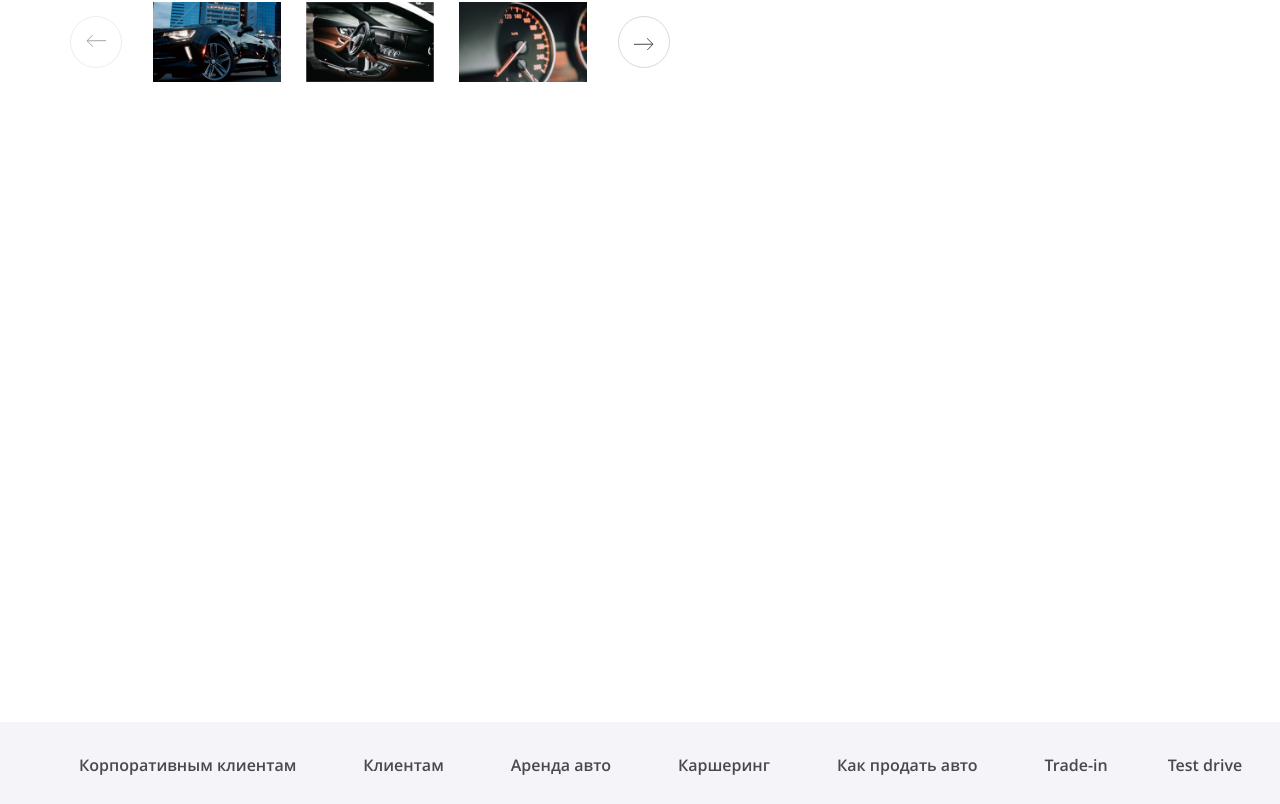
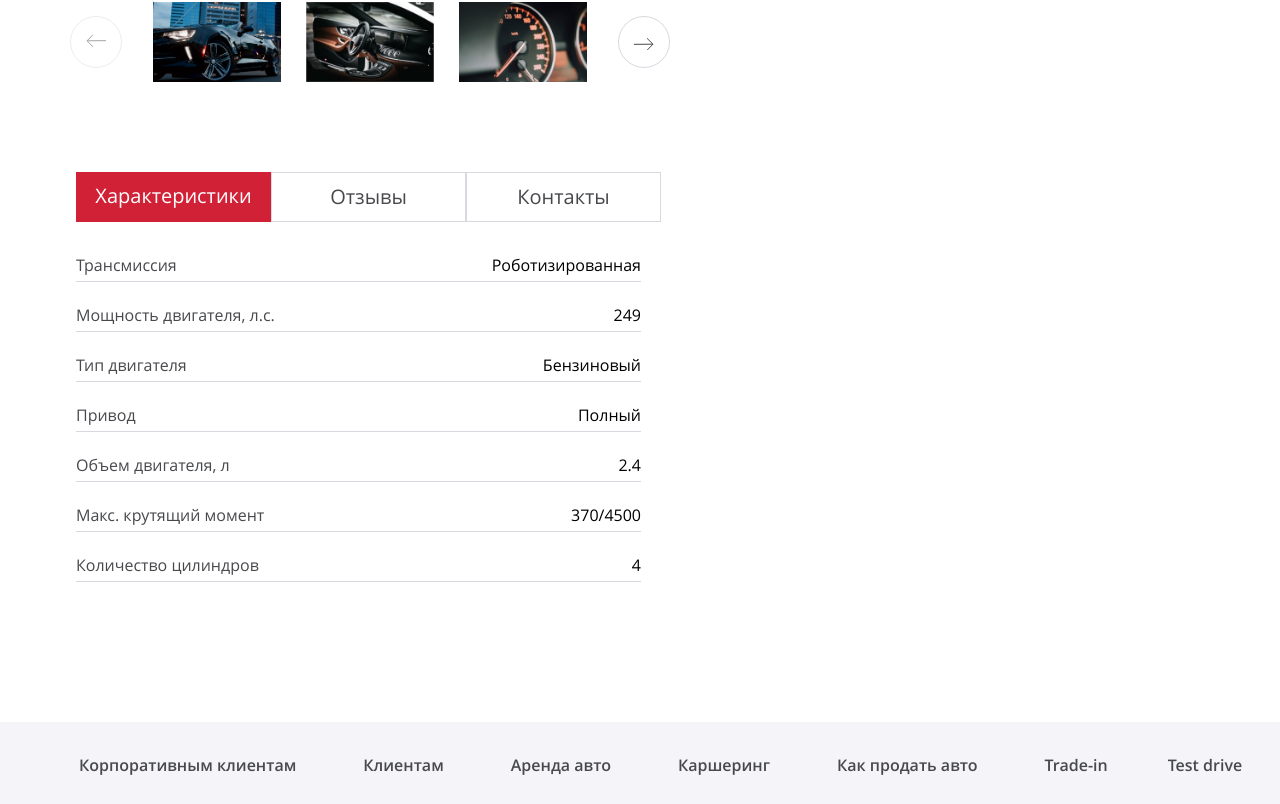
Before and after one commit to kokinz/avtomoto, a React (Create React App) app: page / in a window 1280 px wide. Shown: the part 586-1390 px from the top of the page. Built offline with nearby package versions, Linux system fonts and the light colour scheme.

Commit message:
tabs specification tab

```diff
--- a/src/components/app/app.scss
+++ b/src/components/app/app.scss
@@ -3,3 +3,5 @@
 @import '../header/header.scss';
 @import '../footer/footer.scss';
 @import '../promo/promo.scss';
+@import '../tabs/tabs.scss';
+@import '../tabs/tabs/specification-tab/specification-tab.scss';
--- a/src/components/footer/footer.scss
+++ b/src/components/footer/footer.scss
@@ -1,6 +1,7 @@
 .footer {
   min-height: 82px;
   width: 100%;
+  margin-top: 140px;
 
   background-color: #F5F5F9;
 }
--- a/src/components/main/main.jsx
+++ b/src/components/main/main.jsx
@@ -1,5 +1,6 @@
 import React from 'react';
 import Promo from '../promo/promo';
+import Tabs from '../tabs/tabs';
 
 function Main() {
   return(
@@ -7,6 +8,7 @@ function Main() {
       <h1 className="visually-hidden">AVTO MOTO</h1>
 
       <Promo />
+      <Tabs />
     </main>
   );
 }
--- a/src/components/promo/promo.scss
+++ b/src/components/promo/promo.scss
@@ -48,7 +48,7 @@
   align-items: center;
 
   min-width: 70px;
-  margin-right: 4px;
+  margin-right: 7px;
 
   text-transform: lowercase;
 }
--- /dev/null
+++ b/src/components/tabs/tabs.jsx
@@ -0,0 +1,36 @@
+import React, {useState} from 'react';
+
+import SpecificationTab from './tabs/specification-tab/specification-tab';
+// import DetailsTab from './details-tab';
+// import ReviewsTab from './reviews-tab';
+
+import {Tab} from '../../const';
+
+function Tabs() {
+  const [activeTab, setActiveTab] = useState(Tab.SPECIFICATIONS);
+  const tabs = Object.values(Tab);
+
+  const handleMouseClick = (evt) => {
+    evt.preventDefault();
+
+    setActiveTab(evt.target.innerText);
+  };
+
+  return (
+    <section className="tabs container">
+      <ul className="tabs__list list">
+        {tabs.map((tab) => (
+          <li key={tab} className="tabs__item">
+            <a href="/" className={`tabs__link link ${tab === activeTab ? 'tabs__link--active' : ''}`} onClick={handleMouseClick}>{tab}</a>
+          </li>
+        ))}
+      </ul>
+      {activeTab === Tab.SPECIFICATIONS && <SpecificationTab />}
+      {/* {activeTab === Tab.SPECIFICATIONS && <DetailsTab film={film} />}
+      {activeTab === Tab.SPECIFICATIONS && <ReviewsTab reviews={reviews} />} */}
+    </section>
+  );
+
+}
+
+export default Tabs;
--- /dev/null
+++ b/src/components/tabs/tabs.scss
@@ -0,0 +1,33 @@
+.tabs {
+  margin-top: 85px;
+  padding-left: 76px;
+}
+
+.tabs__list {
+  display: flex;
+
+  margin-bottom: 30px;
+}
+
+.tabs__link {
+  display: block;
+  box-sizing: border-box;
+
+  min-width: 195px;
+  min-height: 50px;
+  padding-top: 10px;
+
+  font-weight: 400;
+  font-size: 20px;
+  line-height: 27px;
+  text-align: center;
+
+  border: 1px solid #D7D9DF;
+
+  &--active {
+    color: #FFFFFF;
+    background-color: #D12136;
+
+    border: none;
+  }
+}
--- /dev/null
+++ b/src/components/tabs/tabs/specification-tab/specification-tab.jsx
@@ -0,0 +1,45 @@
+import React from "react";
+
+function SpecificationTab() {
+  return (
+    <ul className="specification list">
+      <li className="specification__item">
+        <span className="specification__name">Трансмиссия</span>
+
+        <span className="specification__value">Роботизированная</span>
+      </li>
+      <li className="specification__item">
+        <span className="specification__name">Мощность двигателя, л.с.</span>
+
+        <span className="specification__value">249</span>
+      </li>
+      <li className="specification__item">
+        <span className="specification__name">Тип двигателя</span>
+
+        <span className="specification__value">Бензиновый</span>
+      </li>
+      <li className="specification__item">
+        <span className="specification__name">Привод</span>
+
+        <span className="specification__value">Полный</span>
+      </li>
+      <li className="specification__item">
+        <span className="specification__name">Объем двигателя, л</span>
+
+        <span className="specification__value">2.4</span>
+      </li>
+      <li className="specification__item">
+        <span className="specification__name">Макс. крутящий момент</span>
+
+        <span className="specification__value">370/4500</span>
+      </li>
+      <li className="specification__item">
+        <span className="specification__name">Количество цилиндров</span>
+
+        <span className="specification__value">4</span>
+      </li>
+    </ul>
+  );
+}
+
+export default SpecificationTab;
--- /dev/null
+++ b/src/components/tabs/tabs/specification-tab/specification-tab.scss
@@ -0,0 +1,37 @@
+.specification {
+  width: 565px;
+}
+
+.specification__item {
+  display: flex;
+  justify-content: space-between;
+  box-sizing: border-box;
+
+  min-height: 30px;
+  padding-top: 2px;
+  margin-bottom: 20px;
+
+  border-bottom: 1px solid #D7D9DF;
+
+  &:last-child {
+    margin-bottom: 0;
+  }
+}
+
+.specification__name {
+  font-weight: 400;
+  font-size: 16px;
+  line-height: 22px;
+
+  color: #48494D;
+}
+
+.specification__value {
+  font-weight: 400;
+  font-size: 16px;
+  line-height: 22px;
+
+  text-align: right;
+
+  color: #000000;
+}
--- a/src/const.js
+++ b/src/const.js
@@ -13,4 +13,10 @@ const IMAGES = [
   }
 ];
 
-export {IMAGES};
+const Tab = {
+  SPECIFICATIONS: 'Характеристики',
+  REVIEWS: 'Отзывы',
+  Contacts: 'Контакты',
+};
+
+export {IMAGES, Tab};
--- a/src/sass/fonts.scss
+++ b/src/sass/fonts.scss
@@ -3,7 +3,7 @@
   font-weight: 400;
   font-style: normal;
   font-display: swap;
-  src: local("Open Sans"), local("Open-Sans-Regular"), url("../fonts/open-sans-bold.woff2") format("woff2"), url("../fonts/open-sans-regular.woff") format("woff");
+  src: local("Open Sans"), local("Open-Sans-Regular"), url("../fonts/open-sans-regular.woff2") format("woff2"), url("../fonts/open-sans-regular.woff") format("woff");
 }
 
 @font-face {
--- a/src/sass/global.scss
+++ b/src/sass/global.scss
@@ -20,7 +20,7 @@
 .page-body {
   margin: 0;
   width: 100%;
-  height: 1390px;
+  height: 100%;
 
   font-family: 'Open Sans', sans-serif;
 }
```
